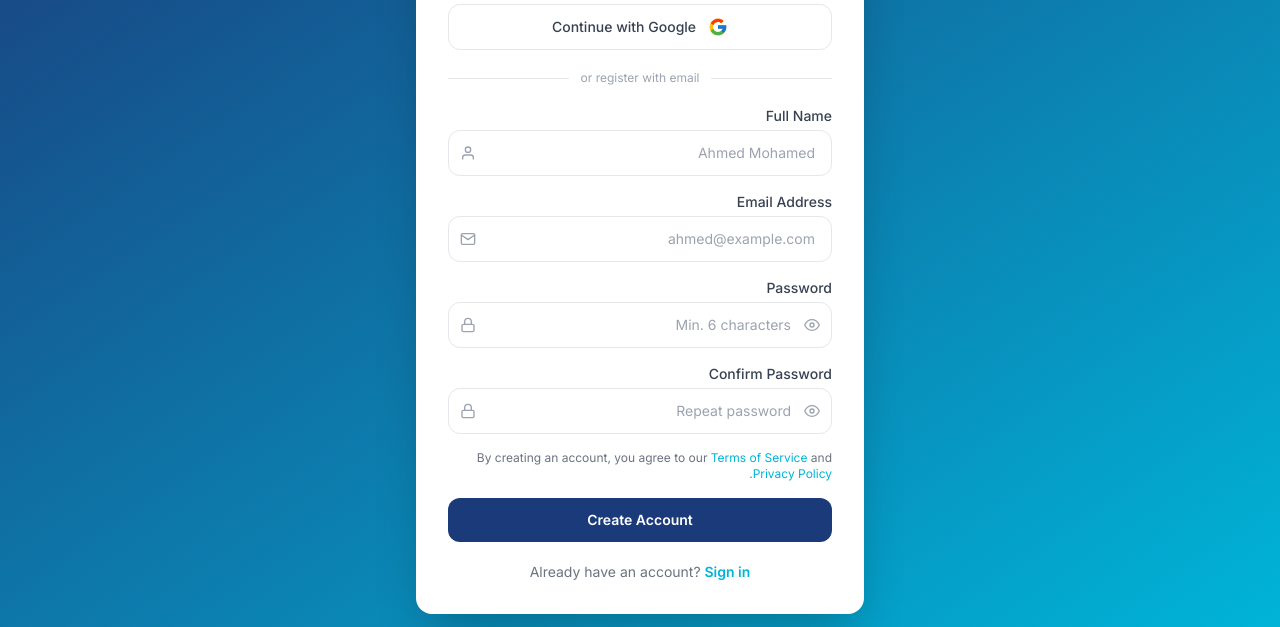
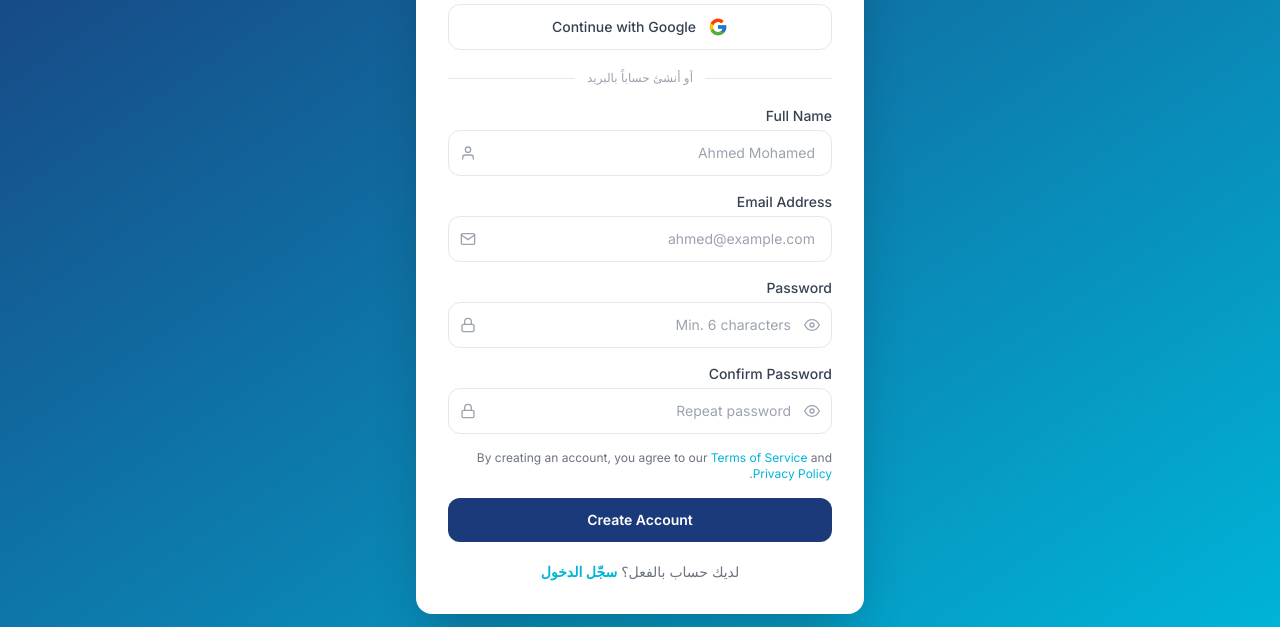
Before and after one commit to ysfshrief/compunil_store, a Next.js app: page /auth/register in a window 1280 px wide. Shown: the part 236-863 px from the top of the page. Built offline with nearby package versions, Linux system fonts and the light colour scheme; no server answers.

Commit message:
Add localization support to registration page

```diff
--- a/app/auth/register/page.tsx
+++ b/app/auth/register/page.tsx
@@ -7,11 +7,13 @@ import { FiUser, FiMail, FiLock, FiEye, FiEyeOff, FiArrowLeft } from 'react-icon
 import { FcGoogle } from 'react-icons/fc';
 import { motion } from 'framer-motion';
 import { registerWithEmail, loginWithGoogle } from '@/lib/auth';
+import { useLangStore } from '@/store/langStore';
 import { useAuthStore } from '@/store/authStore';
 import toast from 'react-hot-toast';
 
 export default function RegisterPage() {
   const router = useRouter();
+  const { t } = useLangStore();
   const { user } = useAuthStore();
   const [showPassword, setShowPassword] = useState(false);
   const [showConfirm, setShowConfirm] = useState(false);
@@ -135,7 +137,7 @@ export default function RegisterPage() {
               <div className="w-full border-t border-gray-200" />
             </div>
             <div className="relative flex justify-center">
-              <span className="bg-white px-3 text-xs text-gray-400">or register with email</span>
+              <span className="bg-white px-3 text-xs text-gray-400">{t('auth.orRegisterEmail')}</span>
             </div>
           </div>
 
@@ -245,9 +247,9 @@ export default function RegisterPage() {
           </form>
 
           <p className="text-center text-sm text-gray-500 mt-5">
-            Already have an account?{' '}
+            {t('auth.hasAccount')}{' '}
             <Link href="/auth/login" className="text-brand-teal font-semibold hover:underline">
-              Sign in
+              {t('auth.signInLink')}
             </Link>
           </p>
         </motion.div>
```
